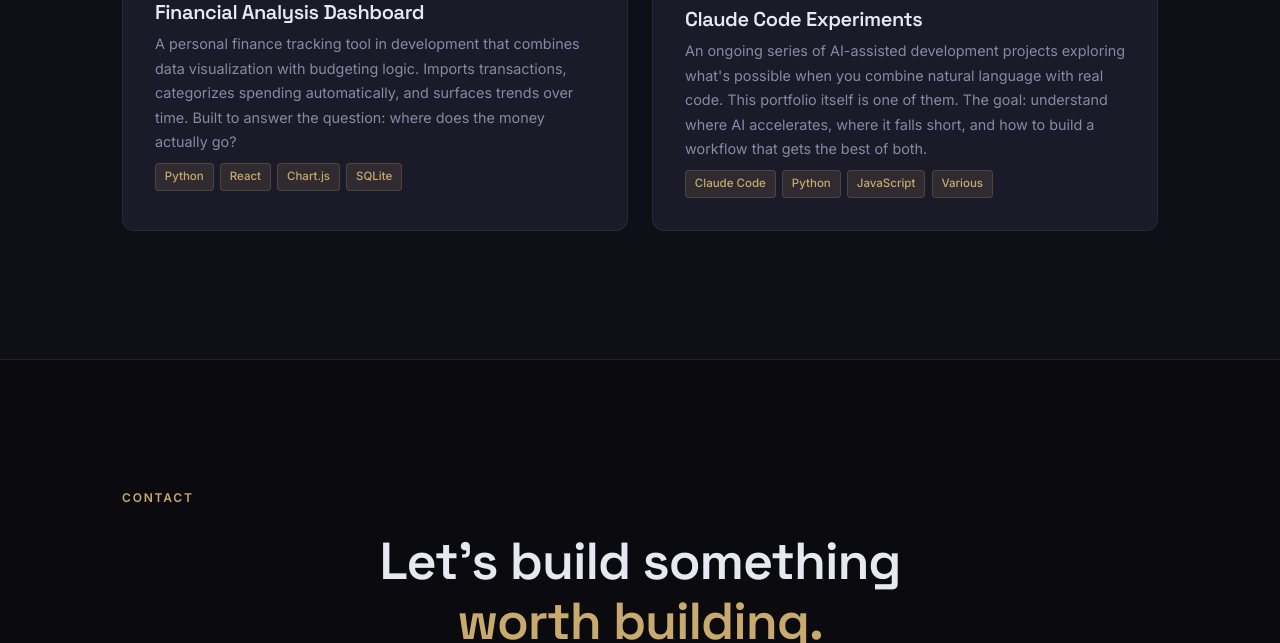
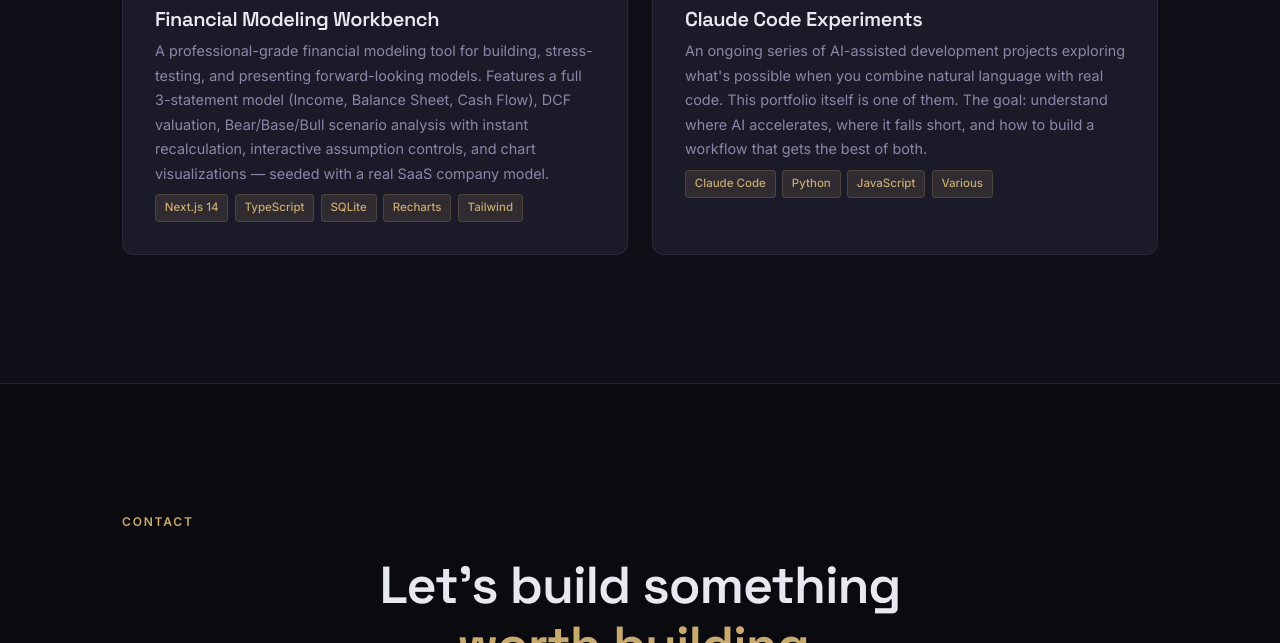
Before and after one commit to lucasdaskal/portfolio, a plain HTML site: page index.html in a window 1280 px wide. Shown: the part 3361-4004 px from the top of the page. Drawn offline with Linux system fonts and the light colour scheme.

Commit message:
Update project 02: Financial Analysis Dashboard → Financial Modeling Workbench

```diff
--- a/index.html
+++ b/index.html
@@ -236,21 +236,24 @@
             </div>
           </article>
 
-          <!-- Project 2: Financial Analysis Dashboard -->
+          <!-- Project 2: Financial Modeling Workbench -->
           <article class="project-card reveal">
             <div class="project-card__meta">
               <span class="project-card__number">02</span>
               <div class="project-card__links">
+                <a href="https://github.com/lucasdaskal/financial-modeling-workbench" class="icon-link" aria-label="View on GitHub" target="_blank" rel="noopener">
+                  <svg viewBox="0 0 24 24" fill="none" stroke="currentColor" stroke-width="1.5"><path d="M9 19c-5 1.5-5-2.5-7-3m14 6v-3.87a3.37 3.37 0 0 0-.94-2.61c3.14-.35 6.44-1.54 6.44-7A5.44 5.44 0 0 0 20 4.77 5.07 5.07 0 0 0 19.91 1S18.73.65 16 2.48a13.38 13.38 0 0 0-7 0C6.27.65 5.09 1 5.09 1A5.07 5.07 0 0 0 5 4.77a5.44 5.44 0 0 0-1.5 3.78c0 5.42 3.3 6.61 6.44 7A3.37 3.37 0 0 0 9 18.13V22"/></svg>
+                </a>
                 <span class="project-card__status project-card__status--wip">In Progress</span>
               </div>
             </div>
             <div class="project-card__body">
-              <h3 class="project-card__title">Financial Analysis Dashboard</h3>
+              <h3 class="project-card__title">Financial Modeling Workbench</h3>
               <p class="project-card__desc">
-                A personal finance tracking tool in development that combines data visualization with budgeting logic. Imports transactions, categorizes spending automatically, and surfaces trends over time. Built to answer the question: where does the money actually go?
+                A professional-grade financial modeling tool for building, stress-testing, and presenting forward-looking models. Features a full 3-statement model (Income, Balance Sheet, Cash Flow), DCF valuation, Bear/Base/Bull scenario analysis with instant recalculation, interactive assumption controls, and chart visualizations — seeded with a real SaaS company model.
               </p>
               <div class="project-card__stack">
-                <span>Python</span><span>React</span><span>Chart.js</span><span>SQLite</span>
+                <span>Next.js 14</span><span>TypeScript</span><span>SQLite</span><span>Recharts</span><span>Tailwind</span>
               </div>
             </div>
           </article>
```
